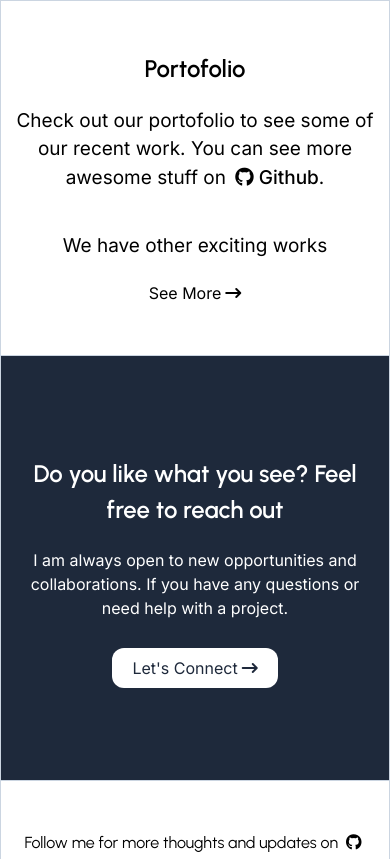
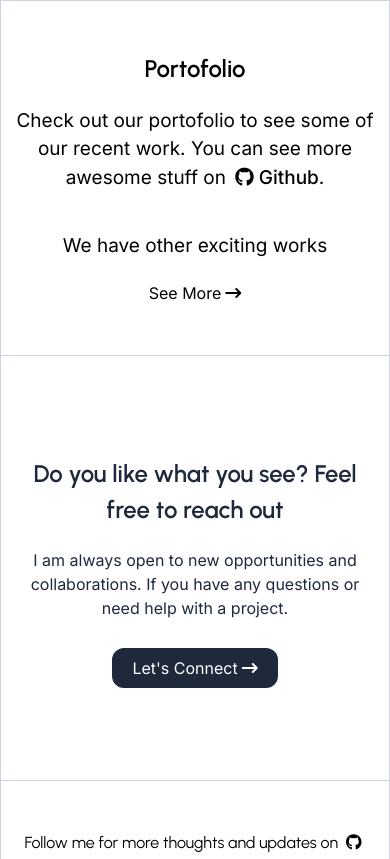
Before and after one commit to ilhamdwikiarifani/Tailwind-Personal-web-2023, a website: page index.html in a window 390 px wide. Shown: the part 1141-2000 px from the top of the page. Drawn offline with nearby package versions, Linux system fonts and the light colour scheme; a script that the page names is missing.

Commit message:
edit text

```diff
--- a/index.html
+++ b/index.html
@@ -175,7 +175,7 @@
 
       <!-- Skill Start -->
       <div
-        class="max-w-7xl px-3 bg-slate-800 md:bg-white md:text-slate-800 text-white py-[35px] border-b-[1px] border-t-[1px] border-slate-300 my-[50px]"
+        class="max-w-7xl px-3 bg-whitetext-slate-800 py-[35px] border-b-[1px] border-t-[1px] border-slate-300 my-[50px]"
       >
         <div
           class="flex justify-center items-center relative overflow-x-hidden"
@@ -743,7 +743,7 @@
 
       <!-- Contact Start -->
       <div
-        class="mx-w-7xl px-3 bg-slate-800 md:bg-white py-[100px] my-[50px] text-white md:text-slate-800 border-t-[1px] border-b-[1px] border-slate-300"
+        class="mx-w-7xl px-3 bg-white py-[100px] my-[50px] text-slate-800 border-t-[1px] border-b-[1px] border-slate-300"
       >
         <div class="flex justify-center items-center">
           <div class="text-center">
@@ -766,7 +766,7 @@
               <a
                 href="https://www.instagram.com/ilham_arifani/"
                 target="_blank"
-                class="text-[16px] md:text-[13px] px-[20px] py-[10px] text-slate-800 bg-white md:bg-slate-800 md:text-white rounded-xl"
+                class="text-[16px] md:text-[13px] px-[20px] py-[10px] bg-slate-800 text-white rounded-xl"
               >
                 Let's Connect<i
                   class="fa-solid fa-arrow-right-long ml-1 group-hover:translate-x-1.5 transition-transform duration-300"
```
